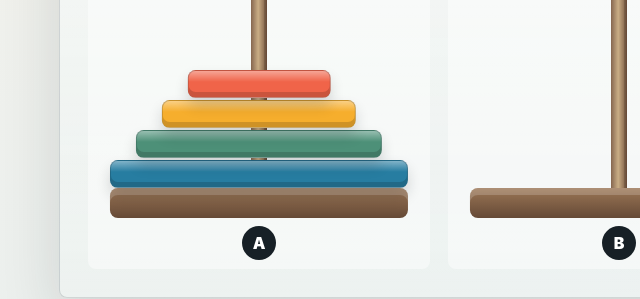
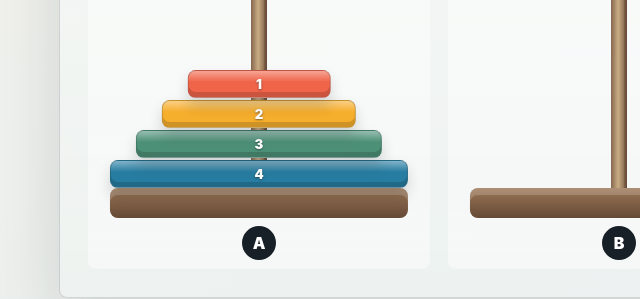
Before and after one commit to Keisuke71/towerofhanoi, a website with bundled scripts: page index.html in a window 1280 px wide. Shown: the part 422-721 px from the top of the page, 21-661 px from the left. Built offline with nearby package versions, Linux system fonts and the light colour scheme.

Commit message:
Show disk numbers

```diff
--- a/src/main.ts
+++ b/src/main.ts
@@ -323,6 +323,8 @@ function render(): void {
       diskElement.style.setProperty("--disk-width", `${width}%`);
       diskElement.style.setProperty("--disk-bottom", `${30 + level * 30}px`);
       diskElement.style.setProperty("--disk-color", diskColors[(disk - 1) % diskColors.length]);
+      diskElement.textContent = String(disk);
+      diskElement.setAttribute("aria-label", `ディスク ${disk}`);
       diskElement.draggable = isTopDisk && !won;
 
       if (isTopDisk) {
--- a/src/styles.css
+++ b/src/styles.css
@@ -261,6 +261,8 @@ select {
 .disk {
   bottom: var(--disk-bottom);
   z-index: calc(2 + var(--level));
+  display: grid;
+  place-items: center;
   width: var(--disk-width);
   height: clamp(21px, 3.8vh, 28px);
   border: 1px solid rgba(23, 32, 38, 0.22);
@@ -271,10 +273,16 @@ select {
   box-shadow:
     inset 0 -5px 0 rgba(0, 0, 0, 0.16),
     0 8px 14px rgba(23, 32, 38, 0.16);
+  color: #ffffff;
+  font-size: 0.82rem;
+  font-weight: 900;
+  line-height: 1;
+  text-shadow: 0 1px 2px rgba(23, 32, 38, 0.52);
   transition:
     bottom 160ms ease,
     transform 160ms ease,
     width 160ms ease;
+  user-select: none;
 }
 
 .top-disk {
```
Also changed, not shown: dist/main.js.
